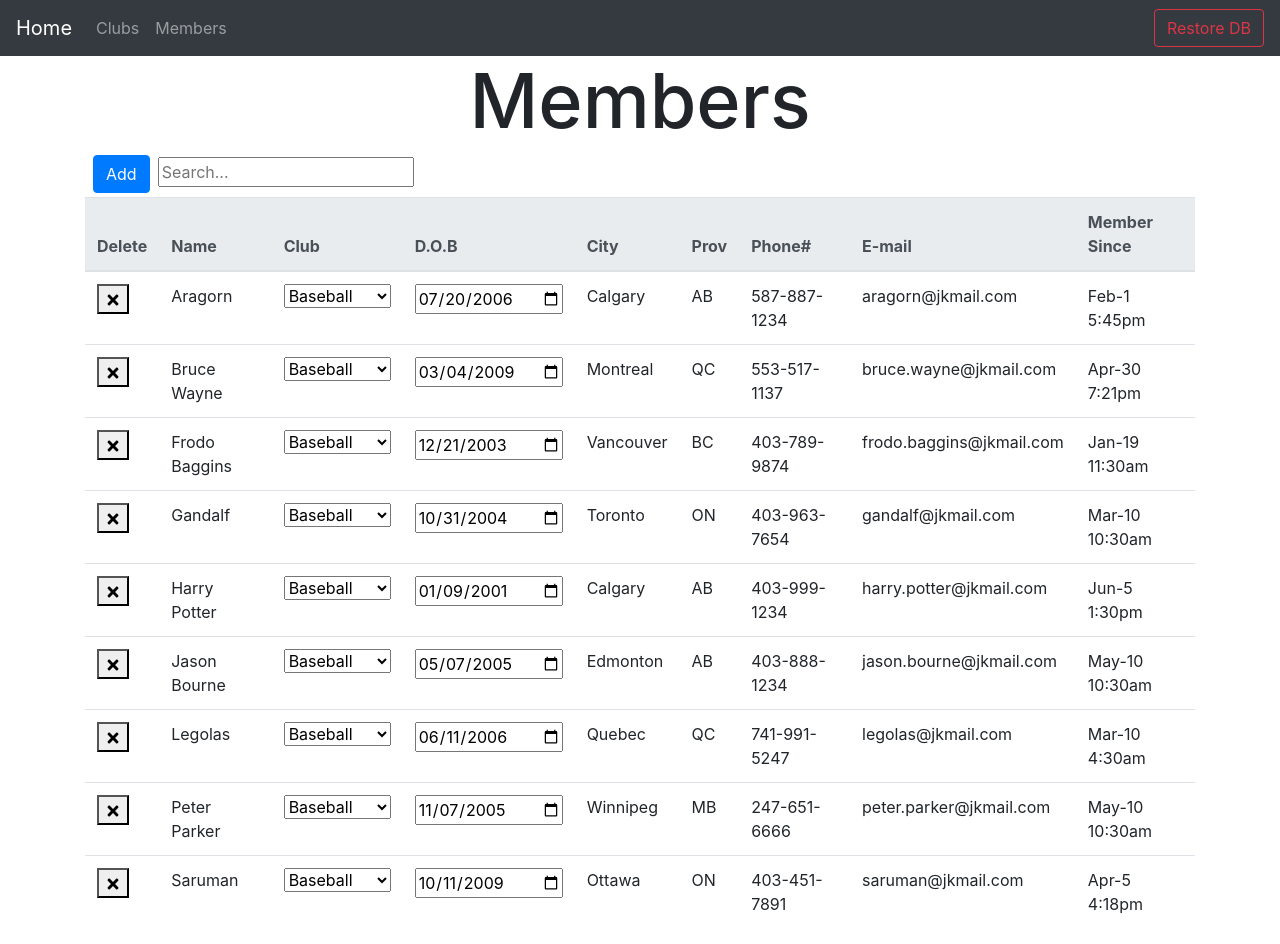
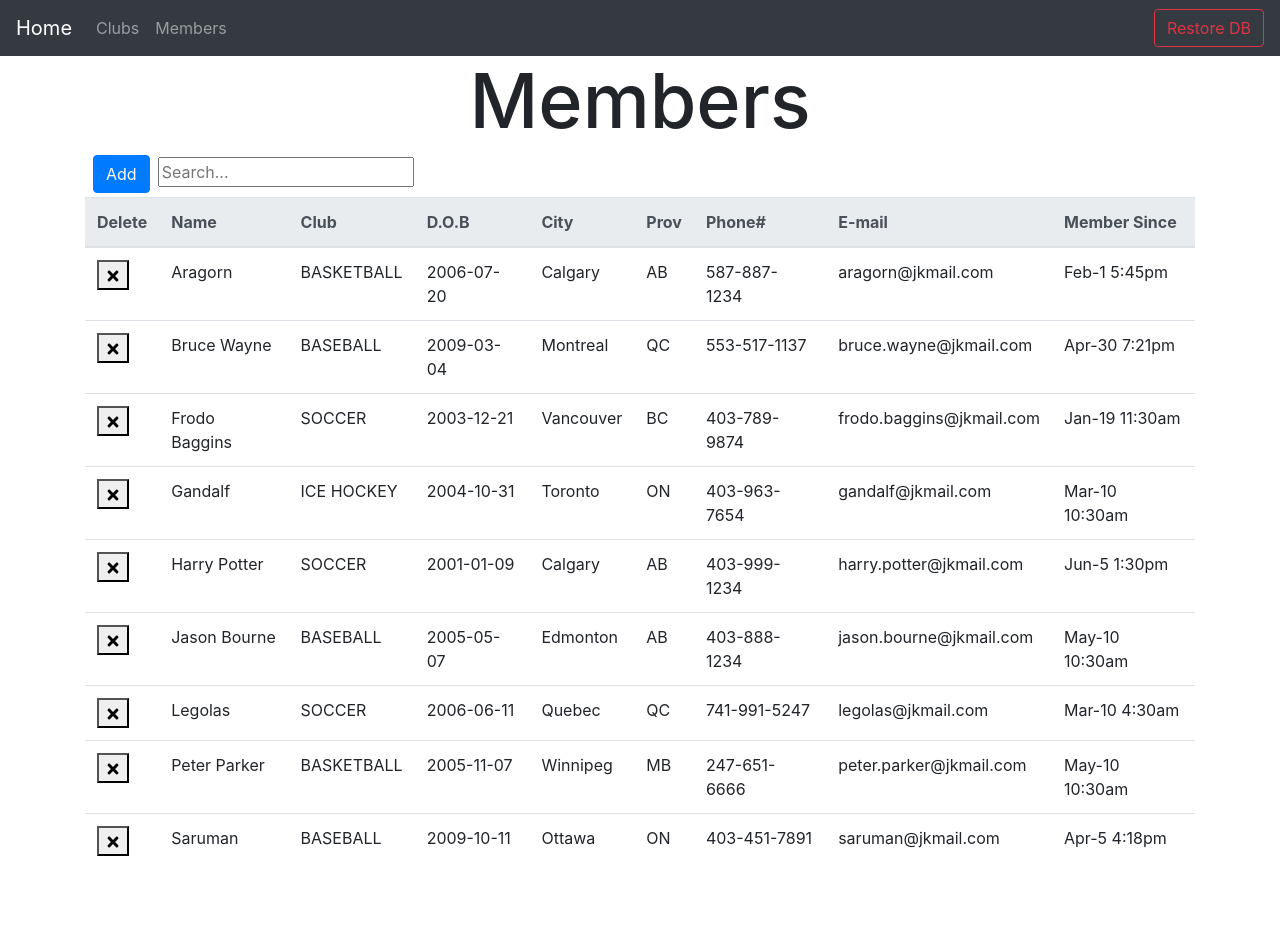
Before and after one commit to Jaeyoung-Kim-Dev/JKSportsClub, a React (Create React App) app in the folder client/: page /members in a window 1280 px wide. After the commit the page ends 884 px from the top, so only its background shows below. Built offline with nearby package versions, Linux system fonts and the light colour scheme.

Commit message:
Add modal to Registration.js

```diff
--- a/client/src/components/member/MemberList.js
+++ b/client/src/components/member/MemberList.js
@@ -117,7 +117,7 @@ const MemberList = ({members, setMembers, orderBy, setOrderBy, orderDir, setOrde
 
 
     return (
-        <div style={{overflow: "scroll"}}>
+        <div style={{overflow: "auto"}}>
             {/*<ReactCollapsingTable columns={columns}
                                   rows={_members}
                                   rowSize={50}
@@ -159,11 +159,11 @@ const MemberList = ({members, setMembers, orderBy, setOrderBy, orderDir, setOrde
                             onBlur={
                                 e => updateInfo('registerClub', e.target.innerText, member.membersId)
                             }>
-                            <select value={member.registerClub}><option value="Baseball">Baseball</option>
+                            {/*<select value={member.registerClub}><option value="Baseball">Baseball</option>
                                 <option value="Soccer">Soccer</option>
                                 <option value="Basketball">Basketball</option>
-                                <option value="Ice Hockey">Ice Hockey</option></select>
-                            {/*{member.registerClub}*/}
+                                <option value="Ice Hockey">Ice Hockey</option></select>*/}
+                            {member.registerClub}
                         </td>
                         <td
                             contentEditable
@@ -171,8 +171,8 @@ const MemberList = ({members, setMembers, orderBy, setOrderBy, orderDir, setOrde
                             onBlur={
                                 e => updateInfo('DOB', e.target.innerText, member.membersId)
                             }>
-                            <input type="date" value={member.DOB} />
-                                {/*{member.DOB}*/}
+                            {/*<input type="date" value={member.DOB} />*/}
+                                {member.DOB}
                         </td>
                         <td
                             contentEditable
--- a/client/src/components/member/Registration.js
+++ b/client/src/components/member/Registration.js
@@ -1,5 +1,4 @@
 import React, {useState} from 'react';
-import {FaPlus} from 'react-icons/fa';
 import {Button, Form, Modal} from "react-bootstrap";
 
 const Registration = ({members, setMembers, lastIndex, setLastIndex}) => {
@@ -39,9 +38,7 @@ const Registration = ({members, setMembers, lastIndex, setLastIndex}) => {
         let year = newDate.getFullYear();
         let hour = ("0" + (newDate.getHours() + 1)).slice(-2)
         let minute = ("0" + (newDate.getMinutes() + 1)).slice(-2)
-        let now = year + "-" + month + "-" + date + " " + hour + ":" + minute;
-
-        tempMember.createDate = now;
+        tempMember.registerDate = year + "-" + month + "-" + date + " " + hour + ":" + minute;
 
         await registerMember(tempMember);
 
@@ -94,16 +91,16 @@ const Registration = ({members, setMembers, lastIndex, setLastIndex}) => {
                                 />
                         </Form.Group>
                         <Form.Group>
-                            <Form.Label>Club</Form.Label>
                             <Form.Control as="select"
                                           name="registerClub"
                                           value={tempMember.registerClub}
                                           onChange={handleChange}
                             >
-                                <option value="Baseball">Baseball</option>
-                                <option value="Soccer">Soccer</option>
-                                <option value="Basketball">Basketball</option>
-                                <option value="Ice Hockey">Ice Hockey</option>
+                                <option>N/A</option>
+                                <option>BASEBALL</option>
+                                <option>SOCCER</option>
+                                <option>BASKETBALL</option>
+                                <option>ICE HOCKEY</option>
                             </Form.Control>
                         </Form.Group>
                         <Form.Group>
@@ -166,7 +163,6 @@ const Registration = ({members, setMembers, lastIndex, setLastIndex}) => {
             </Modal>
         </>
     );
-
 }
 
 export default Registration;
--- a/client/src/pages/ClubPage.js
+++ b/client/src/pages/ClubPage.js
@@ -19,6 +19,7 @@ const ClubPage = ({match}) => {
 
     useEffect(() => {
         const fetchData = async () => {
+            window.scrollTo(0, 0);  // scroll to top
             const result = await fetch(`/api/clubs/${initials}`);
             const body = await result.json();
             setClubFeedback(body);
```
